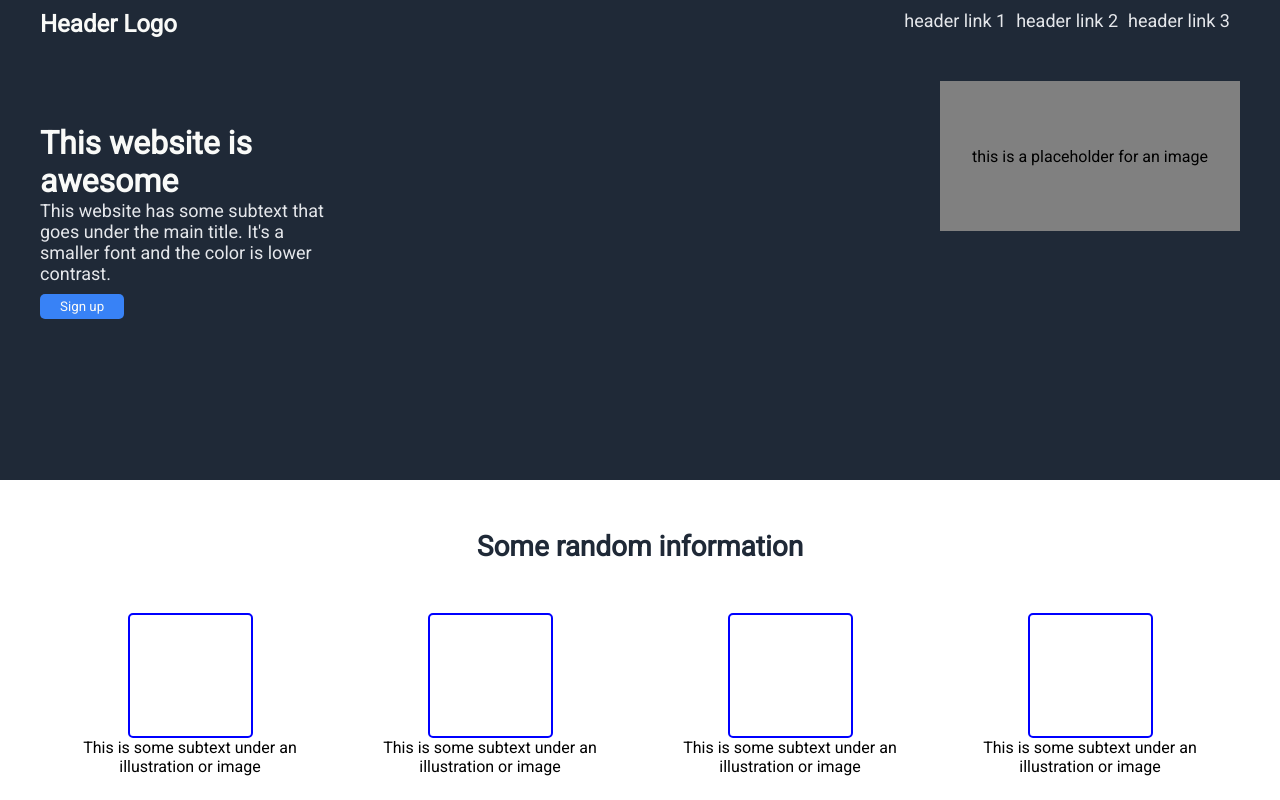
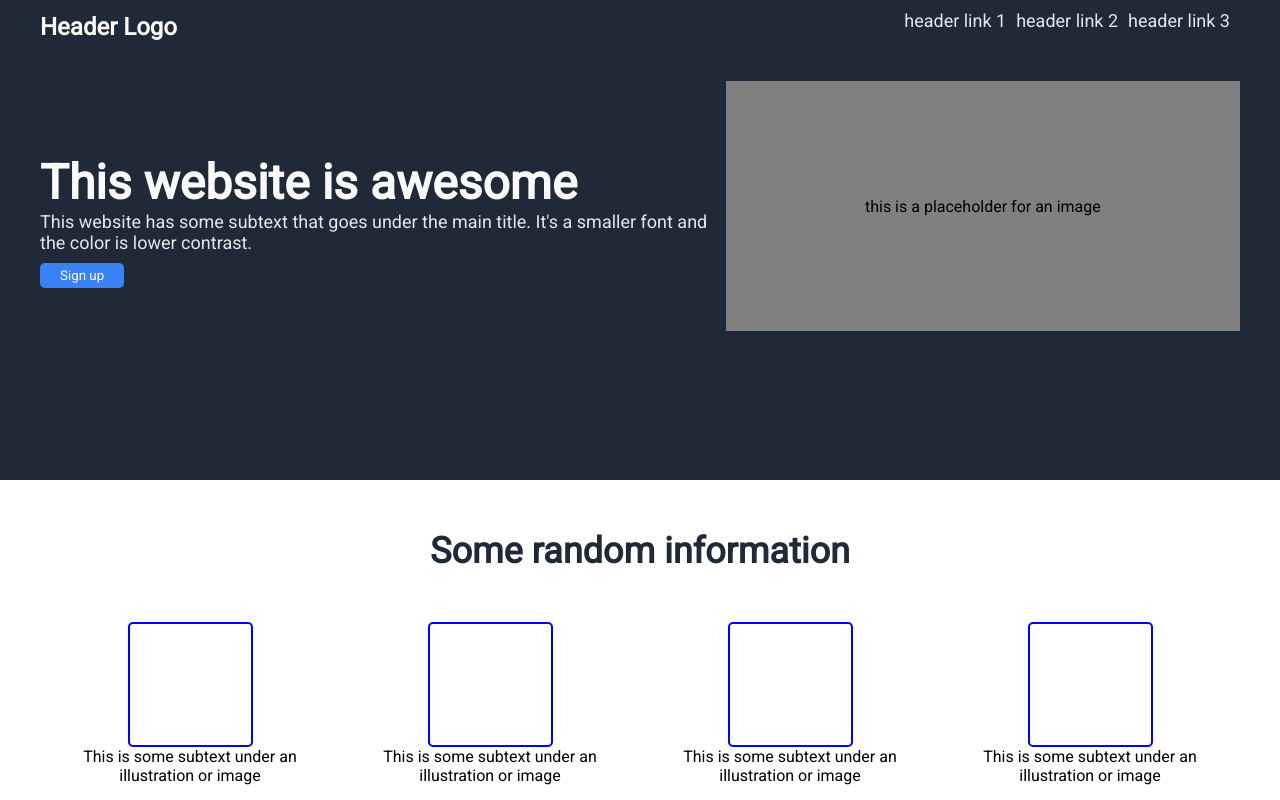
Before and after one commit to dan07r/landing-page, a plain HTML site: page index.html in a window 1280 px wide. Shown: the top 800 px of the page. Drawn offline with Linux system fonts and the light colour scheme.

Commit message:
fixes the containers for the header text and placeholder box

```diff
--- a/stylesheet.css
+++ b/stylesheet.css
@@ -20,10 +20,6 @@ body {
   height: 45vh;
 }
 
-.logo {
-  margin-top: 10px;
-}
-
 header {
   background-color: #1f2937;
   display: flex;
@@ -41,12 +37,11 @@ header {
   justify-content: center;
   font-size: 24px;
   color: #f9faf8;
-  width: 350px;
-  padding-right: 45px;
+  width: 800px;
 }
 
 .text :first-child {
-  font-size: 32px;
+  font-size: 48px;
   font-weight: bold;
 }
 
@@ -58,6 +53,7 @@ header {
 .logo {
   font-size: 24px;
   color: #f9faf8;
+  margin-top: auto;
 }
 
 ul {
@@ -76,8 +72,8 @@ a {
 }
 
 .placeholder {
-  width: 300px;
-  height: 150px;
+  width: 600px;
+  height: 250px;
   background-color: grey;
   display: flex;
   justify-content: center;
@@ -108,7 +104,7 @@ main .container {
 
 .random_info {
   margin-bottom: 50px;
-  font-size: 28px;
+  font-size: 36px;
   font-weight: bold;
   color: #1f2937;
 }
```
